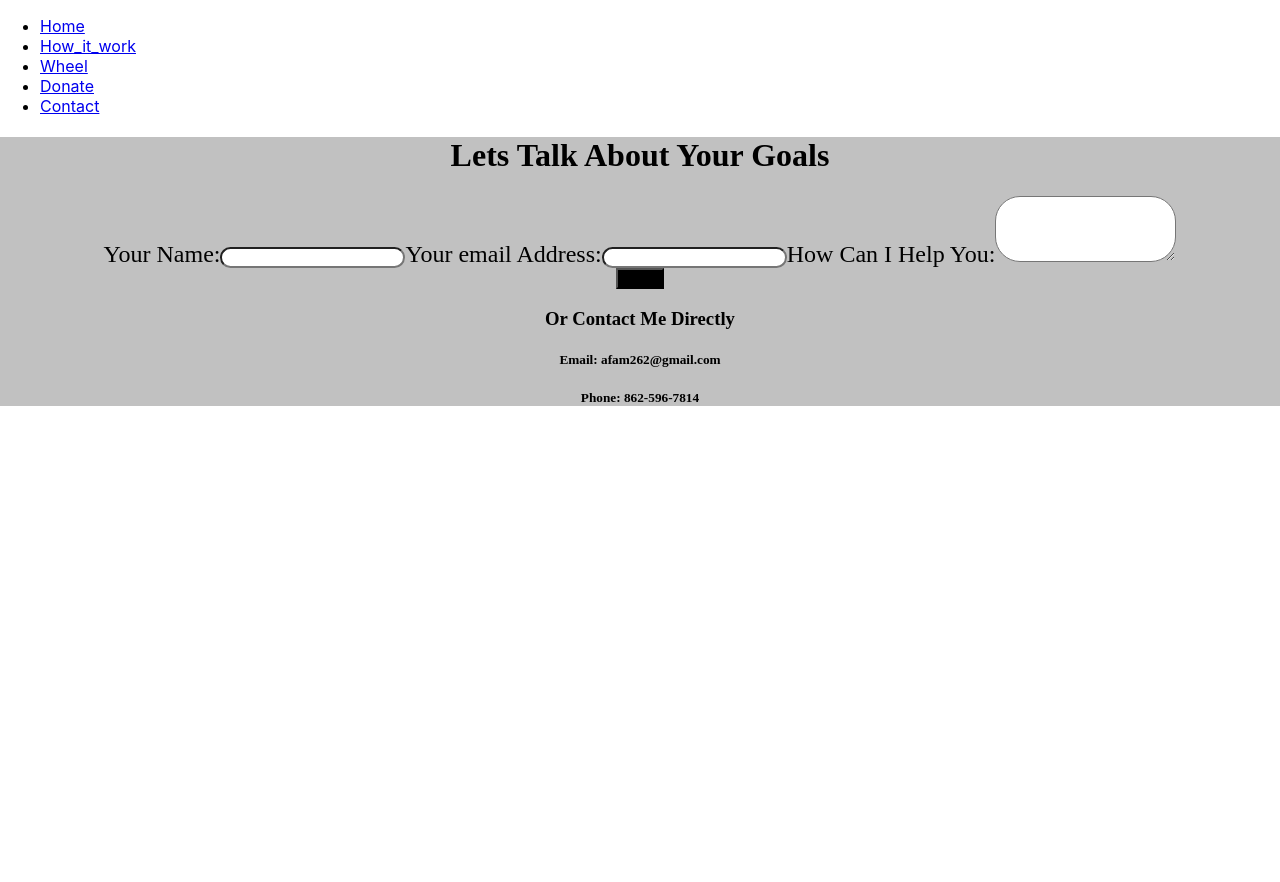
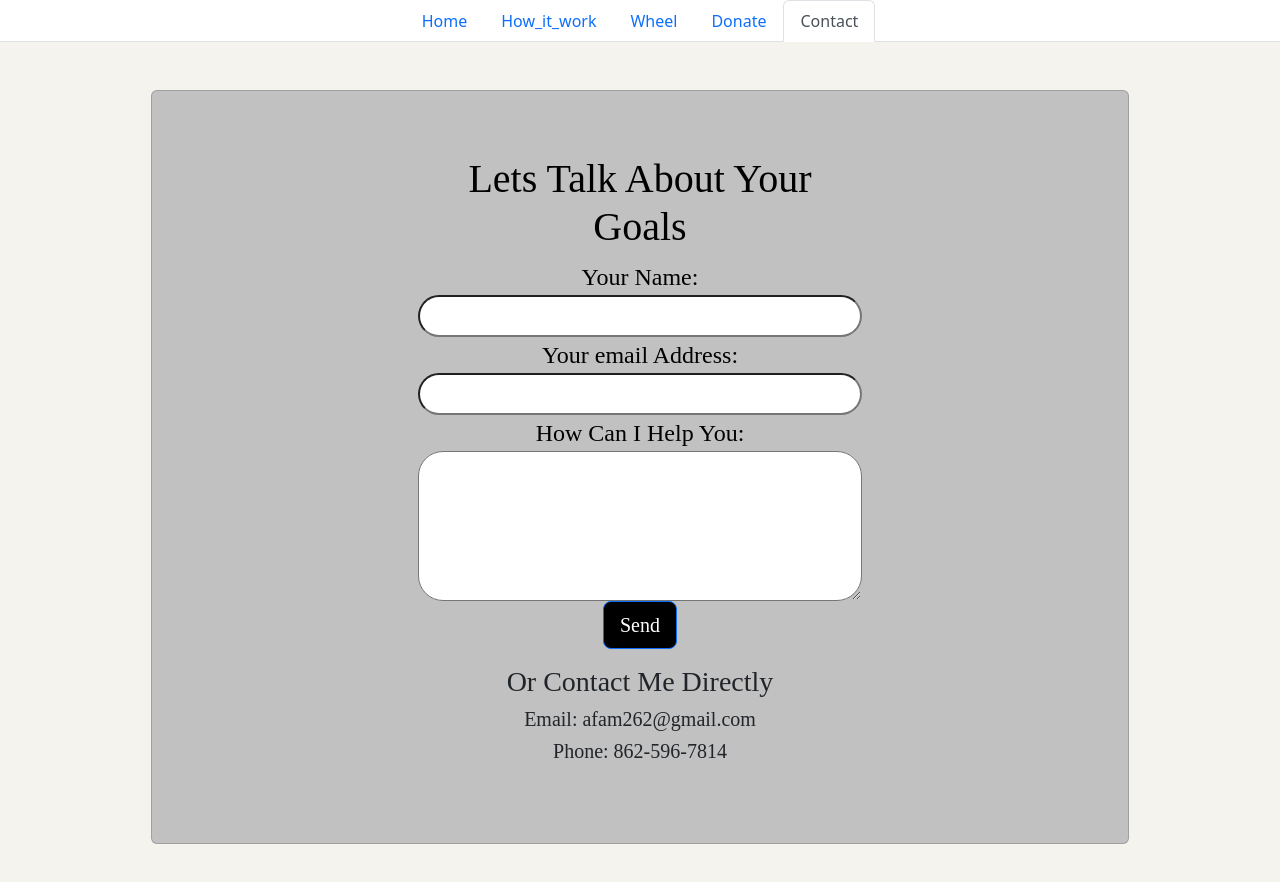
Before and after one commit to Afam-26/Game-Site, a React (Create React App) app in the folder client/: page /contact in a window 1280 px wide. Shown: the top 882 px of the page. Before the commit the page ends 800 px from the top, so only its background shows below. Built offline with nearby package versions, Linux system fonts and the light colour scheme.

Commit message:
rearranged the nav bar and home page

```diff
--- a/client/package.json
+++ b/client/package.json
@@ -6,13 +6,15 @@
     "@testing-library/jest-dom": "^5.16.5",
     "@testing-library/react": "^13.4.0",
     "@testing-library/user-event": "^13.5.0",
-    "bootstrap": "^5.2.0",
+    "bootstrap": "^5.2.1",
     "mysql": "^2.18.1",
     "react": "^18.2.0",
     "react-bootstrap": "^2.5.0",
     "react-dom": "^18.2.0",
-    "react-router-dom": "^6.3.0",
+    "react-router-dom": "^6.4.0",
     "react-scripts": "5.0.1",
+    "react-social-icons": "^5.14.0",
+    "react-typical": "^0.1.3",
     "switch": "^0.0.0",
     "web-vitals": "^2.1.4"
   },
--- a/client/src/App.js
+++ b/client/src/App.js
@@ -1,58 +1,30 @@
-import React from 'react';
-import { BrowserRouter, Route, Routes,} from "react-router-dom";
+import React from "react";
+// import { Container } from "@material-ui/core";
+import { BrowserRouter, Route, Routes } from 'react-router-dom';
 import './App.css';
-import Nav from './components/Nav/nav';
+import NavBar from './components/NavBar/NavBar';
 import Home from './pages/Home/home';
-// import How_it_work from './pages/Home/how_it_work';
-// import Wheel from './pages/Home/wheel';
-// import Donate from './pages/Home/donate';
-import Contact from './pages/Contact/contact';
-
-
+// import Main from './pages/Main/Main';
+// import AboutMe from "./pages/AboutMe/AboutMe";
+// import Projects from "./pages/Projects/Projects";
+import Contact from "./pages/Contact/Contact";
 
 function App() {
   return (
 
     <BrowserRouter>
-      <Nav />
-          <Routes>
-          <Route exact path="/home" element ={<Home/>}></Route>
-          {/* <Route exact path="/how_it_work" component ={How_it_work}></Route>
-          <Route exact path="/wheel" component ={Wheel}></Route>
-          <Route exact path="/donate" component ={Donate}></Route> */}
-          <Route exact path="/contact" element ={<Contact/>}></Route>
+      <NavBar />
+      <Routes>
+      <Route path="/" element={<Home />} />
+        {/* <Route path="/" element={<Main />} /> */}
+        {/* <Route path="/about" element={<AboutMe />} />
+        <Route path="/projects" element={<Projects />} />      */}
+        <Route path="/contact" element={<Contact />} />
 
-          </Routes>
-
-
+      </Routes>
     </BrowserRouter>
 
-
-
-
-
-
-
-
-
-
-    // <div className="App">
-    //   <header className="App-header">
-    //     <img src={logo} className="App-logo" alt="logo" />
-    //     <p>
-    //       Edit <code>src/App.js</code> and save to reload.
-    //     </p>
-    //     <a
-    //       className="App-link"
-    //       href="https://reactjs.org"
-    //       target="_blank"
-    //       rel="noopener noreferrer"
-    //     >
-    //       Learn React
-    //     </a>
-    //   </header>
-    // </div>
-  );
+   );
 }
 
 export default App;
--- a/client/src/components/Nav/nav.js
+++ /dev/null
@@ -1,49 +0,0 @@
-import React from "react";
-import { Link, useLocation } from "react-router-dom";
-
-
-
-
-function Nav(){
-    const location = useLocation();
-    return (
-    <ul className="nav nav-tabs justify-content-center ">
-        {/* <HomeIcon href="/" /> */}
-      <li className="nav-item">
-        <Link to="/home" className={location.pathname === "/home" ? "nav-link active" : "nav-link"}>
-        Home
-        </Link>
-      </li>
-
-      <li className="nav-item">
-        <Link to="/how_it_work" className={location.pathname === "/how_it_work" ? "nav-link active" : "nav-link"}
-        >
-          How_it_work
-        </Link>
-      </li>
-
-      <li className="nav-item">
-        <Link to="/wheel" className={location.pathname === "/wheel" ? "nav-link active" : "nav-link"}
-        >
-          Wheel
-        </Link>
-      </li>
-
-      <li className="nav-item">
-        <Link to="/donate" className={location.pathname === "/donate" ? "nav-link active" : "nav-link"}
-        >
-          Donate
-        </Link>
-      </li>
-
-      <li className="nav-item">
-        <Link to="/contact" className={location.pathname === "/contact" ? "nav-link active" : "nav-link"}
-        >
-          Contact
-        </Link>
-      </li>
-    </ul>
-  )
-}
-
-export default Nav;
--- /dev/null
+++ b/client/src/components/NavBar/NavBar.js
@@ -0,0 +1,94 @@
+import React from "react";
+import { Link, useLocation } from "react-router-dom";
+// import SvgIcon from '@material-ui/core/SvgIcon';
+
+function NavTabs() {
+  const location = useLocation();
+
+//   function HomeIcon(props) {
+//         return (
+//           <SvgIcon {...props}>
+//             <path d="M10 20v-6h4v6h5v-8h3L12 3 2 12h3v8z" />
+//           </SvgIcon>
+//         );
+//         }
+
+  return (
+
+    <ul className="nav nav-tabs justify-content-center ">
+
+    <li className="nav-item">
+      <Link to="/" className={location.pathname === "/" ? "nav-link active" : "nav-link"}>
+      Home
+      </Link>
+    </li>
+
+    <li className="nav-item">
+      <Link to="/how_it_work" className={location.pathname === "/how_it_work" ? "nav-link active" : "nav-link"}
+      >
+        How_it_work
+      </Link>
+    </li>
+
+    <li className="nav-item">
+      <Link to="/wheel" className={location.pathname === "/wheel" ? "nav-link active" : "nav-link"}
+      >
+        Wheel
+      </Link>
+    </li>
+
+    <li className="nav-item">
+      <Link to="/donate" className={location.pathname === "/donate" ? "nav-link active" : "nav-link"}
+      >
+        Donate
+      </Link>
+    </li>
+
+    <li className="nav-item">
+      <Link to="/contact" className={location.pathname === "/contact" ? "nav-link active" : "nav-link"}
+      >
+        Contact
+      </Link>
+    </li>
+  </ul>
+
+
+
+
+
+    // <ul className="nav nav-tabs justify-content-center ">
+    //     {/* <HomeIcon href="/" /> */}
+    //   <li className="nav-item">
+    //     <Link to="/" className={location.pathname === "/" ? "nav-link active" : "nav-link"}>
+    //     Home
+    //     </Link>
+    //   </li>
+    //   <li className="nav-item">
+    //     <Link
+    //       to="/about"
+    //       className={location.pathname === "/about" ? "nav-link active" : "nav-link"}
+    //     >
+    //       About
+    //     </Link>
+    //   </li>
+    //   <li className="nav-item">
+    //     <Link
+    //       to="/projects"
+    //       className={location.pathname === "/projects" ? "nav-link active" : "nav-link"}
+    //     >
+    //       Projects
+    //     </Link>
+    //   </li>
+    //   <li className="nav-item">
+    //     <Link
+    //       to="/contact"
+    //       className={location.pathname === "/contact" ? "nav-link active" : "nav-link"}
+    //     >
+    //       Contact
+    //     </Link>
+    //   </li>
+    // </ul>
+  );
+}
+
+export default NavTabs;
--- a/client/src/pages/Home/home.js
+++ b/client/src/pages/Home/home.js
@@ -10,12 +10,9 @@ export default function Main() {
                 <div className=" block py-3 px-3  text-center">
 
                     <h1 className="mt-10 sm:animate-float text-transparent bg-clip-text bg-gradient-to-t from-blueGray-400 to-blueGray-100 text-6xl font-bold custom-font text-center leading-none lg:leading-snug home-name">
-                        Afam Anekeh, Certified Full Stack Developer.
+                        COMING SOON
 
                     </h1>
-
-
-
 
                 </div>
 
```
Also changed, not shown: client/src/index.js (+5 -4 lines), client/src/projects.json (added, +26 -0 lines), client/src/components/NavBar/NavBar.css (added), client/src/pages/How_it_work/howItWork.js (added), 1 other file (tests, documents, lock files or other folders).
